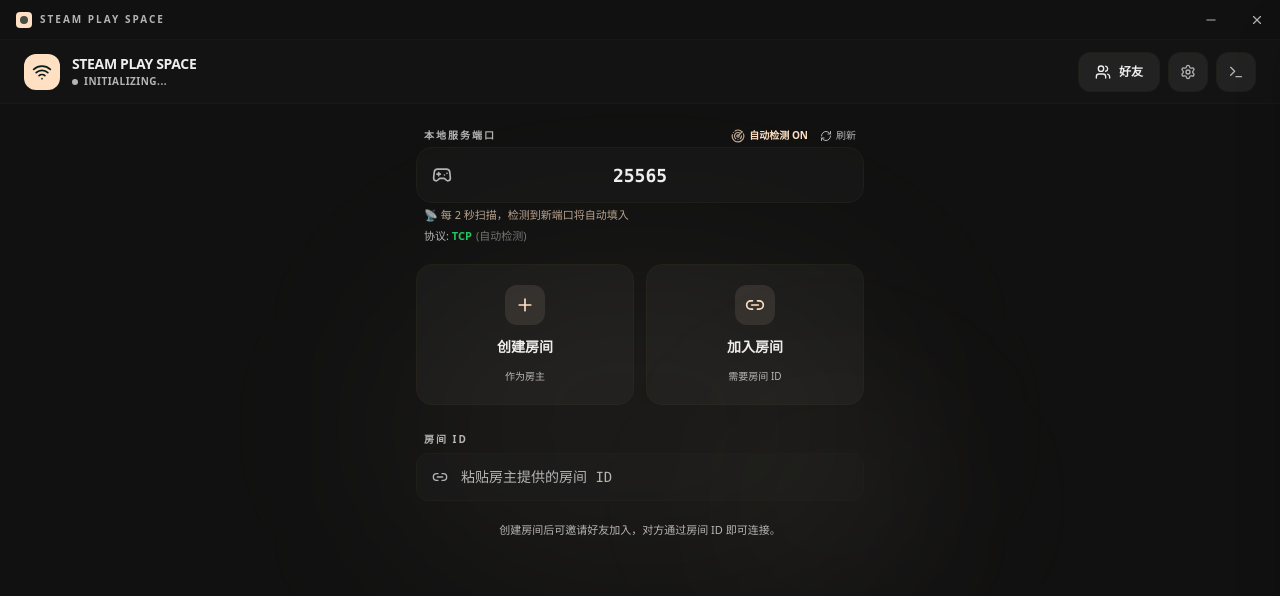
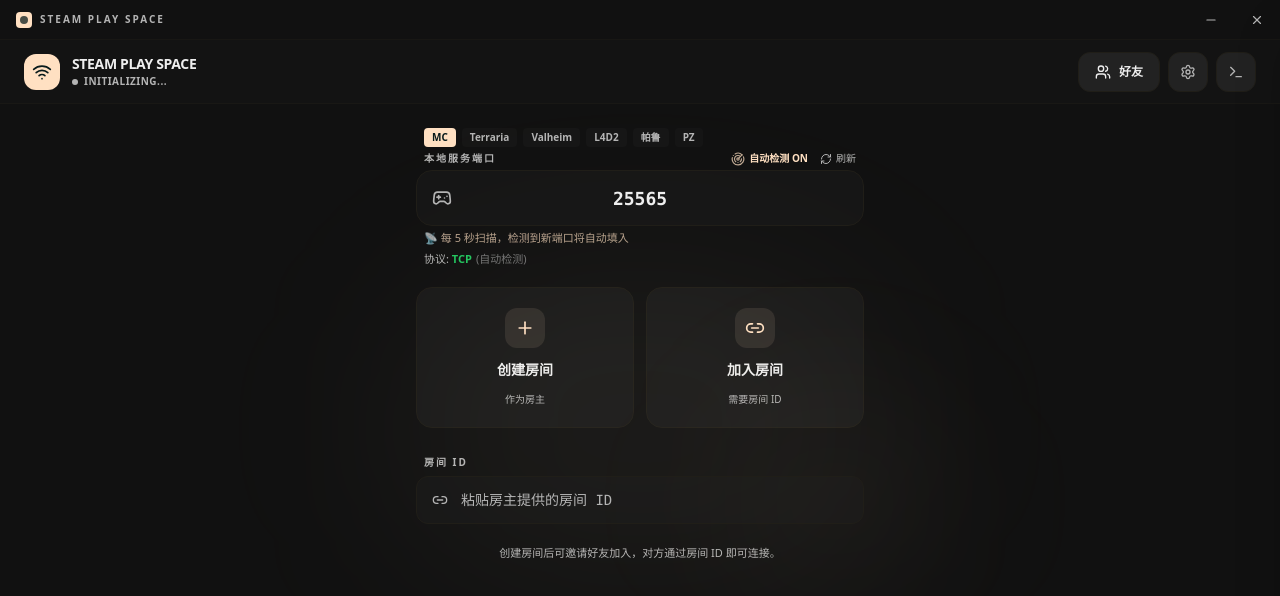
Before and after one commit to 112114141/Steam-Play-Space, a React (Vite) app: page / in a window 1280 px wide. Shown: the top 596 px of the page. Built offline with nearby package versions, Linux system fonts and the light colour scheme.

Commit message:
v2.3.5: 端口选择优化(范围验证/冲突报错/系统端口过滤/自身端口过滤/扫描间隔5秒/常用游戏预设)

```diff
--- a/src/components/ConnectionPanel.tsx
+++ b/src/components/ConnectionPanel.tsx
@@ -20,6 +20,15 @@
 	process_name: string;
 	protocol: string;
 }
+
+const GAME_PRESETS = [
+	{name: "MC", port: 25565, protocol: "TCP"},
+	{name: "Terraria", port: 7777, protocol: "TCP"},
+	{name: "Valheim", port: 2456, protocol: "UDP"},
+	{name: "L4D2", port: 27015, protocol: "UDP"},
+	{name: "帕鲁", port: 8211, protocol: "UDP"},
+	{name: "PZ", port: 16261, protocol: "UDP"},
+];
 
 export function ConnectionPanel() {
 	const {localPort, setLocalPort, setCurrentLobbyId, refreshStatus, setLastHostId, settings, setSettings} = useApp();
@@ -115,7 +124,7 @@
 			} catch (e) {
 				console.error("自动检测失败:", e);
 			}
-		}, 2000);
+		}, 5000);
 
 		return () => clearInterval(interval);
 	}, [autoDetect, settings.autoProtocolSwitch, setLocalPort, setSettings]);
@@ -132,6 +141,10 @@
 				);
 
 	const doCreateLobby = async () => {
+		if (localPort < 1 || localPort > 65535) {
+			toast.error("端口号必须在 1-65535 之间");
+			return;
+		}
 		setLoading("host");
 		const toastId = "create-lobby";
 		try {
@@ -177,6 +190,10 @@
 	const handleJoinLobby = async () => {
 		if (!lobbyIdInput) {
 			toast.error("请输入房间 ID");
+			return;
+		}
+		if (localPort < 1 || localPort > 65535) {
+			toast.error("端口号必须在 1-65535 之间");
 			return;
 		}
 		localStorage.setItem("p2p_last_lobby_id", lobbyIdInput);
@@ -269,6 +286,27 @@
 			)}
 
 			<div className="space-y-1">
+				<div className="flex flex-wrap gap-1.5 ml-2 mb-1">
+					{GAME_PRESETS.map((preset) => (
+						<button
+							key={preset.port}
+							onClick={() => {
+								setLocalPort(preset.port);
+								if (settings.autoProtocolSwitch) {
+									setSettings({protocol: preset.protocol as "TCP" | "UDP"});
+								}
+							}}
+							className={`px-2 py-0.5 rounded text-[10px] font-bold transition-colors ${
+								localPort === preset.port
+									? "bg-primary text-primary-foreground"
+									: "bg-muted/30 text-muted-foreground hover:text-foreground"
+							}`}
+							title={`${preset.port} ${preset.protocol}`}
+						>
+							{preset.name}
+						</button>
+					))}
+				</div>
 				<div className="flex items-center justify-between ml-2">
 					<label className="text-[10px] font-black text-muted-foreground uppercase tracking-[0.2em]">
 						本地服务端口
@@ -304,11 +342,18 @@
 					<Gamepad2 className="absolute left-4 top-1/2 -translate-y-1/2 w-5 h-5 text-muted-foreground" />
 					<input
 						type="number"
+						min={1}
+						max={65535}
 						value={localPort}
-						onChange={(e) =>
-							setLocalPort(parseInt(e.target.value, 10) || 0)
-						}
-						className="w-full h-14 pl-12 pr-12 text-lg font-mono font-semibold bg-muted/30 border border-border rounded-2xl text-foreground placeholder:text-muted-foreground focus:outline-none focus:ring-2 focus:ring-ring transition-all text-center"
+						onChange={(e) => {
+							const v = parseInt(e.target.value, 10);
+							setLocalPort(isNaN(v) ? 0 : v);
+						}}
+						className={`w-full h-14 pl-12 pr-12 text-lg font-mono font-semibold bg-muted/30 border rounded-2xl text-foreground placeholder:text-muted-foreground focus:outline-none focus:ring-2 transition-all text-center ${
+							localPort < 1 || localPort > 65535
+								? "border-red-500 focus:ring-red-500/50"
+								: "border-border focus:ring-ring"
+						}`}
 						placeholder="25565"
 					/>
 					{portInfos.length > 0 && (
@@ -330,9 +375,14 @@
 							: "端口未监听，请先在游戏中开启联机"}
 					</p>
 				)}
+				{(localPort < 1 || localPort > 65535) && (
+					<p className="text-[11px] ml-2 text-red-500">
+						⚠ 端口号必须在 1-65535 之间
+					</p>
+				)}
 			{autoDetect && (
 				<p className="text-[11px] ml-2 text-primary/70">
-					📡 每 2 秒扫描，检测到新端口将自动填入
+					📡 每 5 秒扫描，检测到新端口将自动填入
 				</p>
 			)}
 			<div className="flex items-center gap-2 ml-2 mt-1">
```
Also changed, not shown: 1 other file (tests, documents, lock files or other folders).
